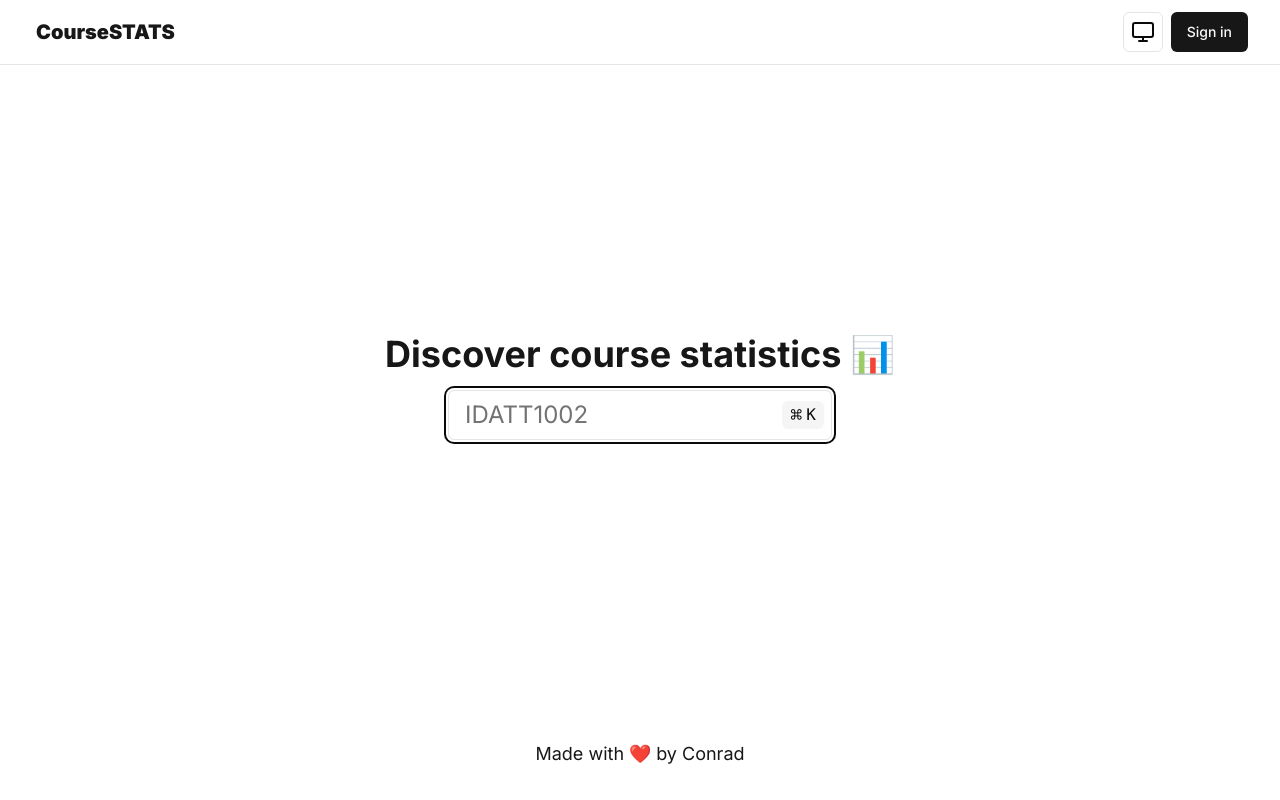
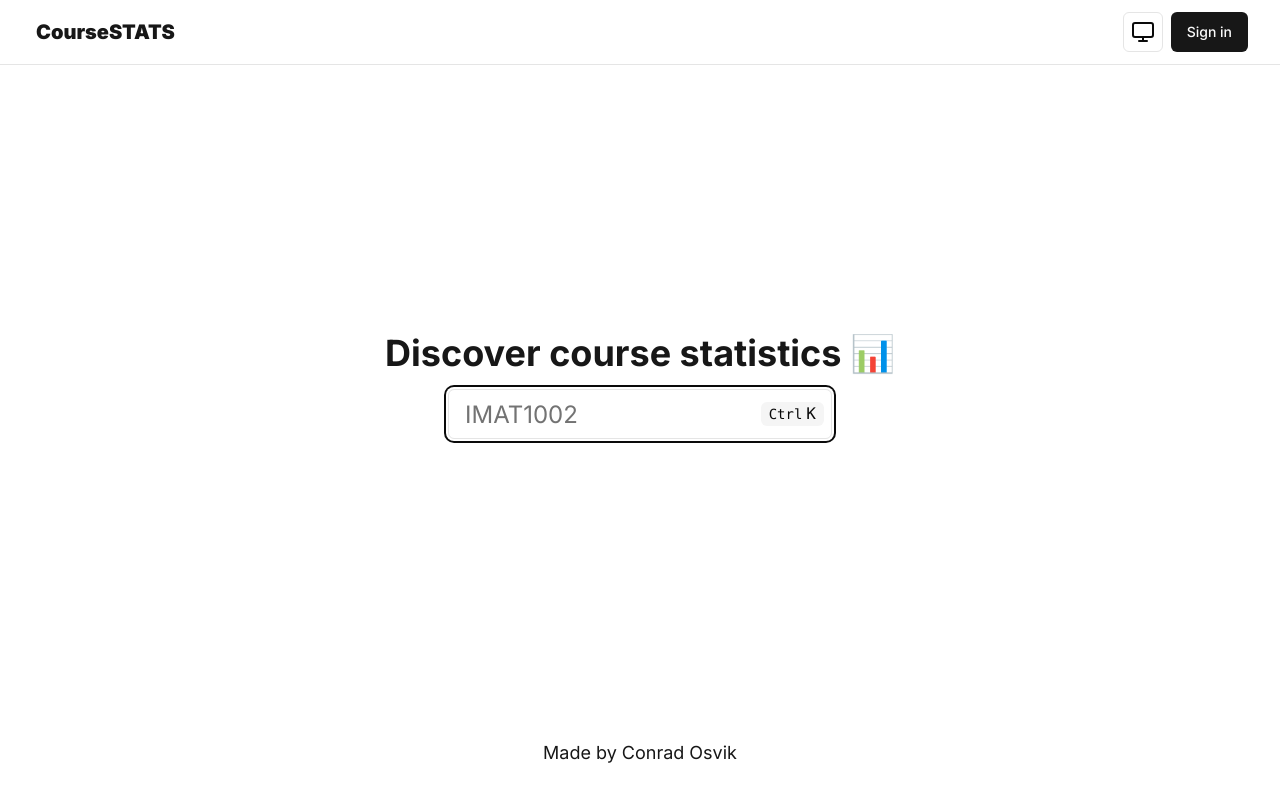
Before and after one commit to ConradOsvik/coursestats, a Next.js app: page / in a window 1280 px wide. Built offline with nearby package versions, Linux system fonts and the light colour scheme; no server answers; what tailwindcss-react-aria-components would draw is missing.

Commit message:
Refactor search component and add uppercase styling

```diff
--- a/src/app/_components/search.tsx
+++ b/src/app/_components/search.tsx
@@ -1,8 +1,10 @@
 'use client'
 
 import { useRouter } from 'next/navigation'
-import { type FormEvent, useEffect, useRef } from 'react'
+import { type FormEvent, useEffect, useMemo, useRef } from 'react'
 import { useTypewriter } from 'react-simple-typewriter'
+
+import { cn } from '@/lib/utils'
 
 import { Input } from '@/components/ui/input'
 
@@ -11,10 +13,15 @@ export default function Search() {
     const inputRef = useRef<HTMLInputElement>(null)
 
     const [text] = useTypewriter({
-        words: ['TMA4100', 'IDATT1002', 'IMAT1002', 'TDT4100'],
+        words: ['TMA4100', 'IMAT1002', 'TDT4100', 'TMA4240'],
         loop: false,
         delaySpeed: 2000
     })
+
+    const isMac = useMemo(
+        () => /(Mac|iPhone|iPod|iPad)/i.test(navigator.userAgent),
+        []
+    )
 
     const handleKeyDown = (e: KeyboardEvent) => {
         if (e.key === 'k' && (e.metaKey || e.ctrlKey)) {
@@ -61,10 +68,19 @@ export default function Search() {
             <Input
                 ref={inputRef}
                 placeholder={text}
-                className='w-96 px-4 py-6 text-2xl'
+                className='w-96 px-4 py-6 text-2xl uppercase'
             />
             <kbd className='text pointer-events-none absolute right-2 top-1/2 flex -translate-y-1/2 items-center justify-center rounded-md bg-muted px-2'>
-                <span className='mr-1 text-xl'>⌘</span>K
+                <span
+                    className={cn(
+                        'mr-1',
+                        isMac && 'text-xl',
+                        !isMac && 'text-sm'
+                    )}
+                >
+                    {isMac ? '⌘' : 'Ctrl'}
+                </span>
+                K
             </kbd>
         </form>
     )
--- a/src/app/course/[id]/page.tsx
+++ b/src/app/course/[id]/page.tsx
@@ -7,6 +7,17 @@ import FailureChartContainer from './_components/stats/failure-chart-container'
 import SemesterChartContainer from './_components/stats/semester-chart-container'
 import StatsContainer from './_components/stats/stats-container'
 import Title from './_components/title'
+
+export async function generateMetadata({
+    params: { id }
+}: {
+    params: { id: string }
+}) {
+    return {
+        title: `coursestats / ${id.toUpperCase()}`,
+        description: `statistics for ${id.toUpperCase()}`
+    }
+}
 
 export default async function CoursePage({
     params: { id }
--- /dev/null
+++ b/src/app/icon.tsx
@@ -0,0 +1,32 @@
+import { ImageResponse } from 'next/og'
+
+export const size = {
+    width: 32,
+    height: 32
+}
+
+export const contentType = 'image/png'
+
+export default function Icon() {
+    return new ImageResponse(
+        (
+            <div
+                style={{
+                    fontSize: 14,
+                    background: 'black',
+                    width: '100%',
+                    height: '100%',
+                    display: 'flex',
+                    alignItems: 'center',
+                    justifyContent: 'center',
+                    color: 'white',
+                    borderRadius: '50%',
+                    fontWeight: 'bold'
+                }}
+            >
+                CS
+            </div>
+        ),
+        { ...size }
+    )
+}
--- a/src/components/layout/_components/search.tsx
+++ b/src/components/layout/_components/search.tsx
@@ -1,8 +1,10 @@
 'use client'
 
 import { usePathname, useRouter } from 'next/navigation'
-import { type FormEvent, useEffect, useRef } from 'react'
+import { type FormEvent, useEffect, useMemo, useRef } from 'react'
 import { useTypewriter } from 'react-simple-typewriter'
+
+import { cn } from '@/lib/utils'
 
 import { Input } from '@/components/ui/input'
 
@@ -12,10 +14,15 @@ export default function Search() {
     const inputRef = useRef<HTMLInputElement>(null)
 
     const [text] = useTypewriter({
-        words: ['TMA4100', 'IDATT1002', 'IMAT1002', 'TDT4100'],
+        words: ['TMA4100', 'IMAT1002', 'TDT4100', 'TMA4240'],
         loop: false,
         delaySpeed: 2000
     })
+
+    const isMac = useMemo(
+        () => /(Mac|iPhone|iPod|iPad)/i.test(navigator.userAgent),
+        []
+    )
 
     const handleKeyDown = (e: KeyboardEvent) => {
         if (e.key === 'k' && (e.metaKey || e.ctrlKey)) {
@@ -64,10 +71,19 @@ export default function Search() {
             <Input
                 ref={inputRef}
                 placeholder={text}
-                className='w-80 px-2 py-4 text-lg'
+                className='w-80 px-2 py-4 text-lg uppercase'
             />
             <kbd className='text pointer-events-none absolute right-2 top-1/2 flex -translate-y-1/2 items-center justify-center rounded-md bg-muted px-2'>
-                <span className='mr-1 text-xl'>⌘</span>K
+                <span
+                    className={cn(
+                        'mr-1',
+                        isMac && 'text-xl',
+                        !isMac && 'text-sm'
+                    )}
+                >
+                    {isMac ? '⌘' : 'Ctrl'}
+                </span>
+                K
             </kbd>
         </form>
     )
--- a/src/components/layout/footer.tsx
+++ b/src/components/layout/footer.tsx
@@ -4,9 +4,9 @@ export default function Footer() {
             <a
                 href='https://github.com/ConradOsvik'
                 target='_blank'
-                className='border-black text-lg no-underline hover:border-b'
+                className='border-b border-transparent text-lg no-underline hover:border-foreground'
             >
-                Made with ❤️ by Conrad
+                Made by Conrad Osvik
             </a>
         </footer>
     )
```
